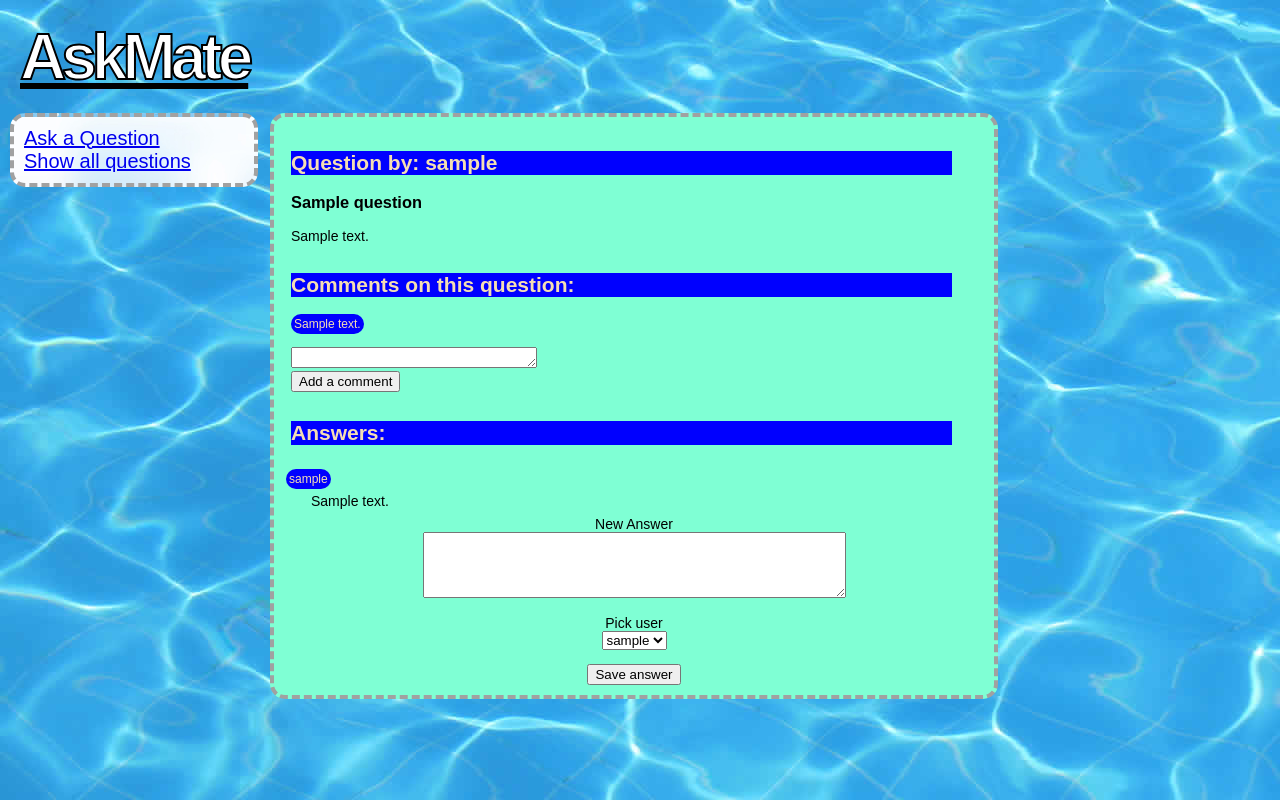
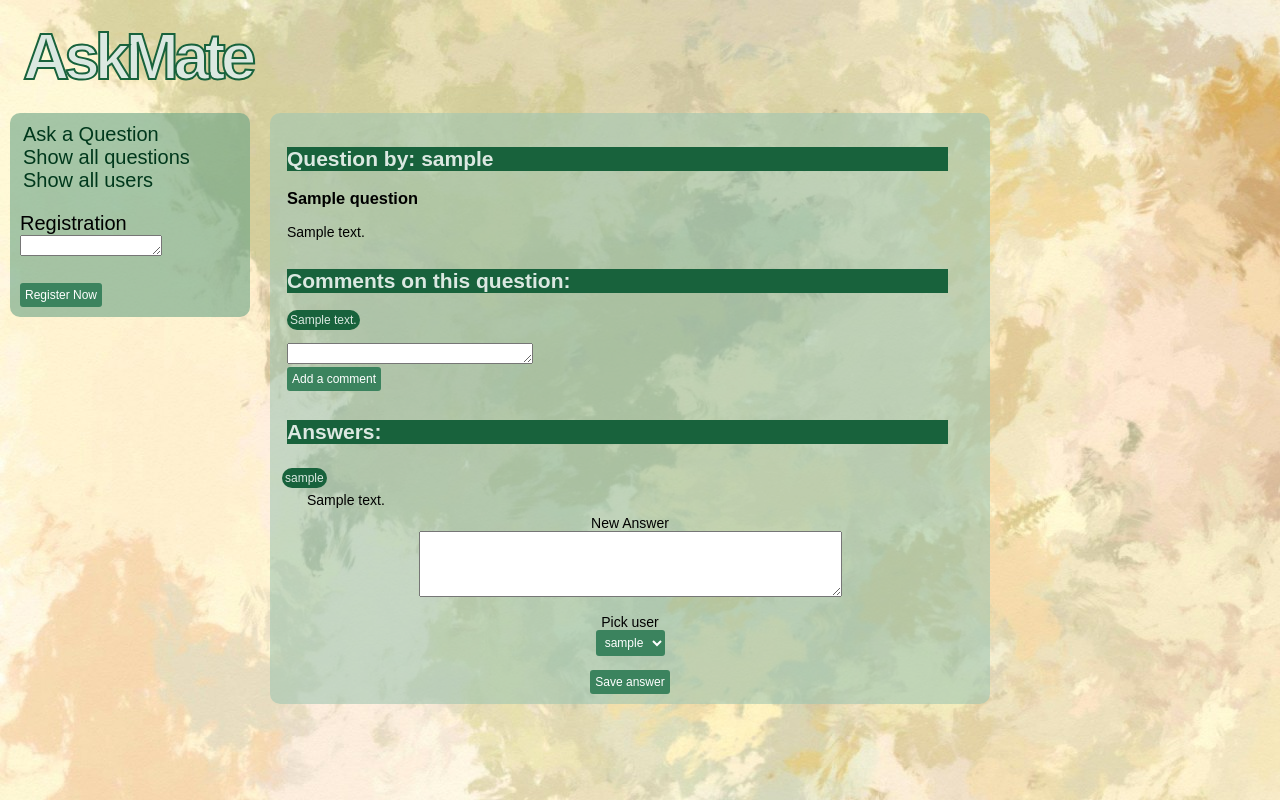
Before and after one commit to CodecoolBP20172/askmate-team-relentless, a Flask app: page /question/1 in a window 1280 px wide. Run offline with Flask 2, Linux system fonts and the light colour scheme; a database or web service that is not in the repository returns one stand-in record (values such as "Sample title"); some libraries are stand-ins or nearby versions.

Commit message:
css classes plus design added

```diff
--- a/static/style.css
+++ b/static/style.css
@@ -9,26 +9,23 @@ body {
     padding: 0;
 }
 input:focus, textarea:focus {
-    background: lightblue;
+    background: rgb(219, 232, 225);
 }
 h1 a {
-   -webkit-text-stroke: 2px black;
-   color: white;
+   -webkit-text-stroke: 2px rgb(24, 98, 60);
+   color: rgb(219, 232, 225);
    letter-spacing: -5px;
    font-size: 64px;
 }
 h2 {
-    color: wheat;
-    background: blue;
-}
-table {
-    border-radius: 3px;
+    color: rgb(219, 232, 225);
+    background: rgb(24, 98, 60);
 }
 .table tr:nth-child(even) {
-    background: aqua;
+    background: rgba(161, 198, 179, 0.6);
 }
 th {
-    color: blue;
+    color: rgb(24, 98, 60);
     font-size: 20px;
 }
 th, td {
@@ -40,9 +37,8 @@ th, td {
     left: 20px;
 }
 .sidebar {
-    border: 4px dashed #a1a1a1;
-    border-radius: 15px;
-    background: url(sidebar_bg.jpg);;
+    background: rgba(106, 163, 134, 0.6);
+    border-radius: 10px;
 	font-size: 20px;
 	padding: 10px 10px 10px 10px;
     width: 220px;
@@ -53,17 +49,14 @@ th, td {
     left: 0;
 }
 .wrapper {
-    border: 4px dashed #a1a1a1;
-    border-radius: 15px;
-    background-color: aquamarine;
+    background-color: rgba(161, 198, 179, 0.6);
+    border-radius: 10px;
     padding: 10px;
 	margin: 0 300px 0 250px;
     position: absolute;
 }
 .commenter {
-    border: 4px dashed #a1a1a1;
-    border-radius: 15px;
-    background-color: lightcoral;
+    background-color: rgb(161, 198, 179);
     padding: 10px;
 	margin: 0 0 0 500px;
     position: absolute;
@@ -75,39 +68,55 @@ th, td {
     left: 0;
 }
 .comments p ,.user {
-    border-radius: 15px;
+    border-radius: 10px;
     padding: 3px;
-    color: wheat;
-    background-color: blue;
+    color: rgb(219, 232, 225);
+    background-color: rgb(24, 98, 60);
     display: inline;
     font-size: 12px;
 }
-
-/*
-
-
+.button {
+    background-color: rgb(59, 131, 94);
+    border: none;
+    color: white;
+    padding: 5px 5px;
+    text-align: center;
+    text-decoration: none;
+    display: inline-block;
+    font-size: 12px;
+    border-radius: 3px;
+}
+.button:hover {
+    text-decoration: none;
+    color: rgb(59, 131, 94);
+    background-color: white;
+    border-radius: 3px;
+}
+.dropdown {
+    background-color: rgb(59, 131, 94);
+    border: none;
+    color: white;
+    padding: 5px 5px;
+    text-align: center;
+    text-decoration: none;
+    display: inline-block;
+    font-size: 12px;
+    border-radius: 3px;
+}
 a {
+    color: rgb(0, 56, 28);
+    padding: 3px 3px;
     text-decoration: none;
 }
-
-strong {
-    font-style: italic;
-    text-transform: uppercase;
+a:active {
+    color: rgb(0, 106, 28);
+    padding: 3px 3px;
+    text-decoration: none;
 }
-
-li {
-    color: #900;
-    font-style: italic;
-}
-a:active {
-    color: red;
-}
-
 a:hover {
     text-decoration: none;
-    color: blue;
-    background-color: yellow;
+    color: rgb(0, 106, 28);
+    background-color: rgba(219, 232, 225, 0.4);
+    padding: 3px 3px;
     border-radius: 3px;
 }
-
- */
--- a/templates/question.html
+++ b/templates/question.html
@@ -1,17 +1,6 @@
-<!DOCTYPE html>
-<html>
-    <head>
-        <title>AskMate</title>
-        <link rel="stylesheet" href="/static/style.css">
-    </head>
-    <body>
-        <h1>
-            <a href="/">AskMate</a>
-        </h1>
-        <aside class="sidebar">
-            <a href="/new_question">Ask a Question</a><br>
-            <a href="/show_all_questions">Show all questions</a>
-        </aside>
+{% extends "template.html" %}
+{% block title %}Ask a question{% endblock %}
+{% block content %}
     <div class="wrapper">
         <table width="700">
             {% for row in question %}
@@ -30,7 +19,7 @@
                     {% endfor %}
                     <form id="form" action="/question/{{ id }}/new_question_comment" method="post"><br>
                         <textarea name="message" rows="1" cols="28" maxlength="30"></textarea><br>
-                        <button type="submit">Add a comment</button>
+                    <button class="button" type="submit">Add a comment</button>
                     </form>
                 </td>
             </tr>
@@ -52,16 +41,15 @@
                     <center>New Answer
                     <center><textarea name="message" rows="4" cols="50" minlength="10"></textarea><br>
                     <p>Pick user<br>
-                            <select name="pick_user">
+                        <select class="dropdown" name="pick_user">
                             {% for user in users %}
                             <option>{{ user['user_name'] }}</option>
                             {% endfor %}
                         </select>
                     </p>
-                        <center><button type="submit">Save answer</button>
+                    <center><button class="button" type="submit">Save answer</button>
                 </form>
             </tr>
         <table>
     </div>
-    </body>
-</html>
+{% endblock %}
--- /dev/null
+++ b/templates/template.html
@@ -0,0 +1,27 @@
+<!doctype html>
+<html>
+  <head>
+    {% block head %}
+    <link rel="stylesheet" href="/static/style.css">
+    <title>AskMate - {% block title %}{% endblock %}</title>
+    {% endblock %}
+  </head>
+  <body>
+    <h1>
+      <a href="/">AskMate</a>
+    </h1>
+    <aside class="sidebar">
+    <a href="/new_question">Ask a Question</a><br>
+    <a href="/show_all_questions">Show all questions</a>
+    <a href="/list_users">Show all users </a>
+    <form id="form" action="/save_registration" method="post">
+      <p>
+        <label>Registration</label><br>
+        <textarea name="new_name" rows="1" cols="15"></textarea><br>
+      </p>
+      <button class="button" type="submit">Register Now</button>
+    </form>
+    </aside>
+    <div id="content">{% block content %}{% endblock %}</div>
+  </body>
+</html>
```
Also changed, not shown: templates/all_users.html (+4 -12 lines), templates/answer.html (+5 -15 lines), templates/list.html (+4 -24 lines), templates/new_question.html (+6 -17 lines), templates/question_s.html (deleted, +0 -45 lines), static/bg_black.jpg, static/sidebar_bg.jpg (deleted). Lines whose indentation alone changed are shown as unchanged.
